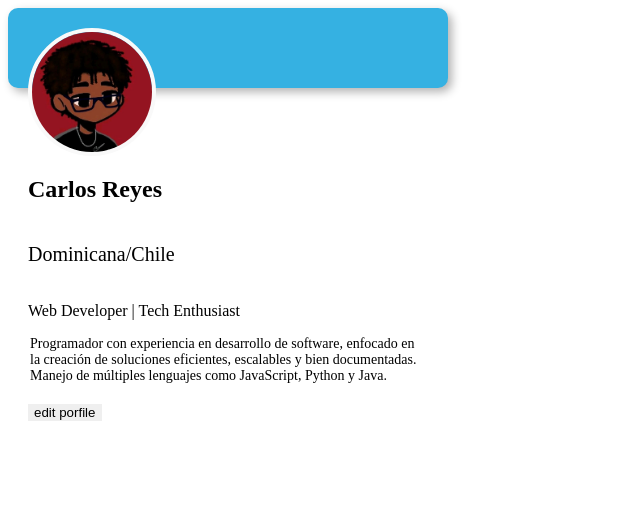
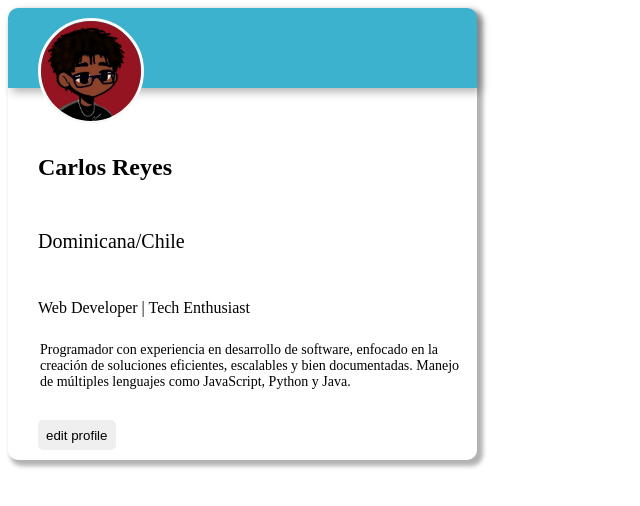
Before and after one commit to Carlos-Gabriel-Reyes/tarjeta-de-usuario, a plain HTML site: page index.html in a window 1280 px wide. Shown: the whole page, without its empty margins (0-640 px from the left). Drawn offline with Linux system fonts and the light colour scheme.

Commit message:
terminada la tarjeta

```diff
--- a/index.html
+++ b/index.html
@@ -8,12 +8,14 @@
 </head>
 <body>
     <div class="user-card">
-        <img src="./imagenes/yo.jpg" alt="User Profile Picture" class="profile-picture">
-        <h2 class="user-name">Carlos Reyes</h2>
-        <p class="user-pais"> Dominicana/Chile</p>
-        <p class="user-bio">Web Developer | Tech Enthusiast </p>
-        <p class="descripcion">Programador con experiencia en desarrollo de software, enfocado en la creación de soluciones eficientes, escalables y bien documentadas. Manejo de múltiples lenguajes como JavaScript, Python y Java.</p>
-        <button type="button" class="editar">edit porfile</button>
+        <div class = "contenedor">
+            <img src="./imagenes/yo.jpg" alt="User Profile Picture" class="profile-picture">
+                <div><h2 class="user-name">Carlos Reyes</h2></div>
+                <div><p class="user-pais"> Dominicana/Chile</p></div>
+                <div><p class="user-bio">Web Developer | Tech Enthusiast </p> </div>
+                <div><p class="descripcion">Programador con experiencia en desarrollo de software, enfocado en la creación de soluciones eficientes, escalables y bien documentadas. Manejo de múltiples lenguajes como JavaScript, Python y Java.</p></div>
+                <div><button type="button" class="editar">edit profile</button></div>
+        </div>
     </div>
 </body>
 </html>
--- a/styles.css
+++ b/styles.css
@@ -1,23 +1,38 @@
 
 .user-card {
-    width: 400px;
-    height: 40px;
-    background-color: rgb(53, 177, 226);
+    width: 429px;
+    height: 60px;
+    background-color: rgb(61, 178, 207);
     border: 1px hidden;
-    border-radius: 10px;
+    border-radius: 10px 10px 0 0;
     padding: 20px;
-    text-align: start;
+    padding-top: 0px;
+    gap: 10px;
+    box-shadow: 4px 4px 10px rgba(0, 0, 0, 0.3);
+}
+.contenedor{
+    border: solid 1px rgba(95, 158, 160, 0);
+    border-top-left-radius: 10px;
+    border-top-right-radius: 10px;
+    border-bottom-left-radius: 10px;
+    border-bottom-right-radius: 10px;
+    box-shadow: 4px 4px 4px 2px rgba(0, 0, 0, 0.3);
+    width: 438px;
+    margin: 0px;
+    height: 450px;
+    position: relative;
+    left: -20px;
     display: flex;
     flex-direction: column;
-    align-items: flex-start;
-    box-shadow: 4px 4px 10px rgba(0, 0, 0, 0.3);
+    justify-content: space-evenly;
+    padding-left:29px ;
 }
 .profile-picture {
-    width: 120px;
-    height: 120px;
+    width: 100px;
+    height: 100px;
     border-radius: 500px;
     margin-right: 20px;
-    border:4px solid #f9f9f9;
+    border:3px solid #f9f9f9;
 }
 .user-pais{
     font-size: 20px;
@@ -30,4 +45,7 @@
 .editar{
     margin-top: 20px;
     border: hidden;
+    height: 30px;
+    padding: 8px;
+    border-radius: 5px;
 }
```
